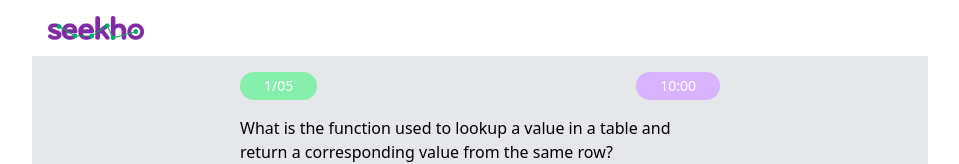
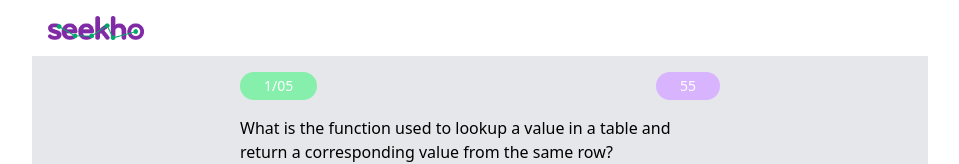
Before and after one commit to Pushpendra-Sharma/quiz, a React (Vite) app: page /question/1 in a window 1280 px wide. Shown: the top 164 px of the page, without its empty margins (160-1119 px from the left). Built offline with nearby package versions, Linux system fonts and the light colour scheme.

Commit message:
feat: added quiz timer

```diff
--- a/src/components/Question.jsx
+++ b/src/components/Question.jsx
@@ -1,7 +1,7 @@
 import { useEffect, useState } from 'react';
 import { Button } from './';
 
-const Question = ({ title, options, handleNav, id, response }) => {
+const Question = ({ title, options, handleNav, id, response, timer }) => {
   const [value, setvalue] = useState('');
   const [errorMessage, setErrorMessage] = useState('');
 
@@ -24,7 +24,7 @@ const Question = ({ title, options, handleNav, id, response }) => {
   }, [id]);
 
   return (
-    <div className='w-full sm:px-4 md:px-8 lg:px-20 xl:px-24 bg-gray-200'>
+    <div className='w-full sm:px-4 md:px-8 h-full lg:px-20 xl:px-24 bg-gray-200'>
       <div className='flex flex-col justify-between gap-4 sm:mx-4 md:mx-8 lg:mx-20 xl:mx-24'>
         <div className='flex flex-col gap-4 p-4'>
           <div className='flex justify-between'>
@@ -32,7 +32,7 @@ const Question = ({ title, options, handleNav, id, response }) => {
               {id}/05
             </span>
             <span className='py-1 px-6 text-sm text-white font-medium rounded-3xl bg-purple-300'>
-              10:00
+              <span>{timer}</span>
             </span>
           </div>
           <p htmlFor={id} className=''>
@@ -43,14 +43,15 @@ const Question = ({ title, options, handleNav, id, response }) => {
           <ul className=''>
             {options.map((item, index) => (
               <li
-                className='bg-white shadow my-2 py-4 px-6 rounded-md flex justify-between items-center font-medium text-gray-600'
+                className='bg-white shadow my-2 rounded-md flex justify-between items-center font-medium text-gray-600'
                 key={item.label}
               >
+                <label className='py-4 px-6 w-full cursor-pointer flex items-center justify-between'>
                   <div className='flex gap-4 items-center'>
                     <span className='border border-gray-600 rounded-md w-8 h-8 align-middle p-1 text-sm text-center'>
                       {String.fromCharCode(65 + index)}
                     </span>
-                  <label className=''>{item.label}</label>
+                    <span> {item.label}</span>
                   </div>
                   <input
                     name={title}
@@ -61,6 +62,7 @@ const Question = ({ title, options, handleNav, id, response }) => {
                     value={item.value}
                     checked={value === item.value}
                   />
+                </label>
               </li>
             ))}
           </ul>
--- a/src/components/Result.jsx
+++ b/src/components/Result.jsx
@@ -2,12 +2,10 @@ import logo from '../assets/logo.png';
 import { PERFORMANCE } from '../utils/constants';
 import { Button } from './';
 
-const Result = ({ handleNav, data }) => {
+const Result = ({ handleNav, data, time }) => {
   const { score, percent, correct, total } = data;
 
   let message = '';
-  console.log(':::', percent);
-
   if (percent >= 80) message = PERFORMANCE.top;
   else if (percent >= 60) message = PERFORMANCE.good;
   else if (percent >= 40) message = PERFORMANCE.avg;
@@ -41,10 +39,12 @@ const Result = ({ handleNav, data }) => {
           <div className='flex flex-col gap-1'>
             <p className='text-gray-700 font-semibold'>Time Taken</p>
             <p>
-              <span className='text-3xl text-purple-700 font-bold'>0:09</span>
+              <span className='text-3xl text-purple-700 font-bold'>
+               {time}
+              </span>
               <span className='text-xs font-medium text-gray-700'>min</span>
             </p>
-            <p className='text-xs font-medium text-gray-600'>Avg: 1:59 mins</p>
+            <p className='text-xs font-medium text-gray-600'>Avg: {time} mins</p>
           </div>
         </div>
         <div className='flex flex-col items-center gap-4 my-1'>
--- a/src/containers/QuestionContainer.jsx
+++ b/src/containers/QuestionContainer.jsx
@@ -1,7 +1,8 @@
+import { useEffect, useState } from 'react';
 import { useDispatch, useSelector } from 'react-redux';
 import { useNavigate, useParams } from 'react-router-dom';
 import { Question } from '../components';
-import { submitAnswer } from '../redux/features/quiz/quizSlice';
+import { submitAnswer, updateTimer } from '../redux/features/quiz/quizSlice';
 import { questions } from '../utils/constants';
 
 const QuestionContainer = () => {
@@ -9,8 +10,25 @@ const QuestionContainer = () => {
   const { id } = useParams();
   const dispatch = useDispatch();
   const selectedAnswer = useSelector(state => state.quiz.responses[id]?.answer);
+  const [timer, setTimer] = useState(60);
+
+  useEffect(() => {
+    const tId = setInterval(() => {
+      setTimer(t => t - 1);
+    }, 1000);
+
+    return () => {
+      clearInterval(tId);
+    };
+  }, []);
+
+  useEffect(() => {
+    dispatch(updateTimer(timer));
+  }, [timer]);
 
   const { title, options } = questions[id];
+
+  if (timer === 0) navigate(`/result`);
 
   const handleNext = v => {
     const idNum = Number(id);
@@ -27,6 +45,7 @@ const QuestionContainer = () => {
       response={selectedAnswer}
       options={options}
       handleNav={handleNext}
+      timer={timer}
     />
   );
 };
--- a/src/containers/ResultContainer.jsx
+++ b/src/containers/ResultContainer.jsx
@@ -7,6 +7,7 @@ import { calculateScore } from '../utils/helper';
 const ResultContainer = () => {
   const navigate = useNavigate();
   const responses = useSelector(state => state.quiz.responses);
+  const timeElapsed = useSelector(state => state.quiz.timeTaken);
 
   const data = calculateScore(
     Object.values(questions),
@@ -17,7 +18,14 @@ const ResultContainer = () => {
     navigate(`/answers`);
   };
 
-  return <Result handleNav={handleNav} data={data}/>;
+  let timeString =
+    timeElapsed === 60
+      ? '1:00'
+      : timeElapsed < 10
+      ? '0:0' + timeElapsed
+      : '0:' + timeElapsed;
+
+  return <Result handleNav={handleNav} data={data} time={timeString} />;
 };
 
 export default ResultContainer;
--- a/src/redux/features/quiz/quizSlice.js
+++ b/src/redux/features/quiz/quizSlice.js
@@ -3,6 +3,7 @@ import { createSlice } from '@reduxjs/toolkit';
 const initialState = {
   responses: {},
   points: 0,
+  timeTaken: 0,
 };
 
 export const quizSlice = createSlice({
@@ -20,9 +21,13 @@ export const quizSlice = createSlice({
       state.points = action.payload;
     },
     submitQuiz: (state, action) => {},
+    updateTimer: (state, action) => {
+      state.timeTaken = 60-action.payload;
+    },
   },
 });
 
-export const { submitAnswer, clearResponses, updatePoints } = quizSlice.actions;
+export const { submitAnswer, clearResponses, updatePoints, updateTimer } =
+  quizSlice.actions;
 
 export default quizSlice.reducer;
```
Lines whose indentation alone changed are shown as unchanged.
